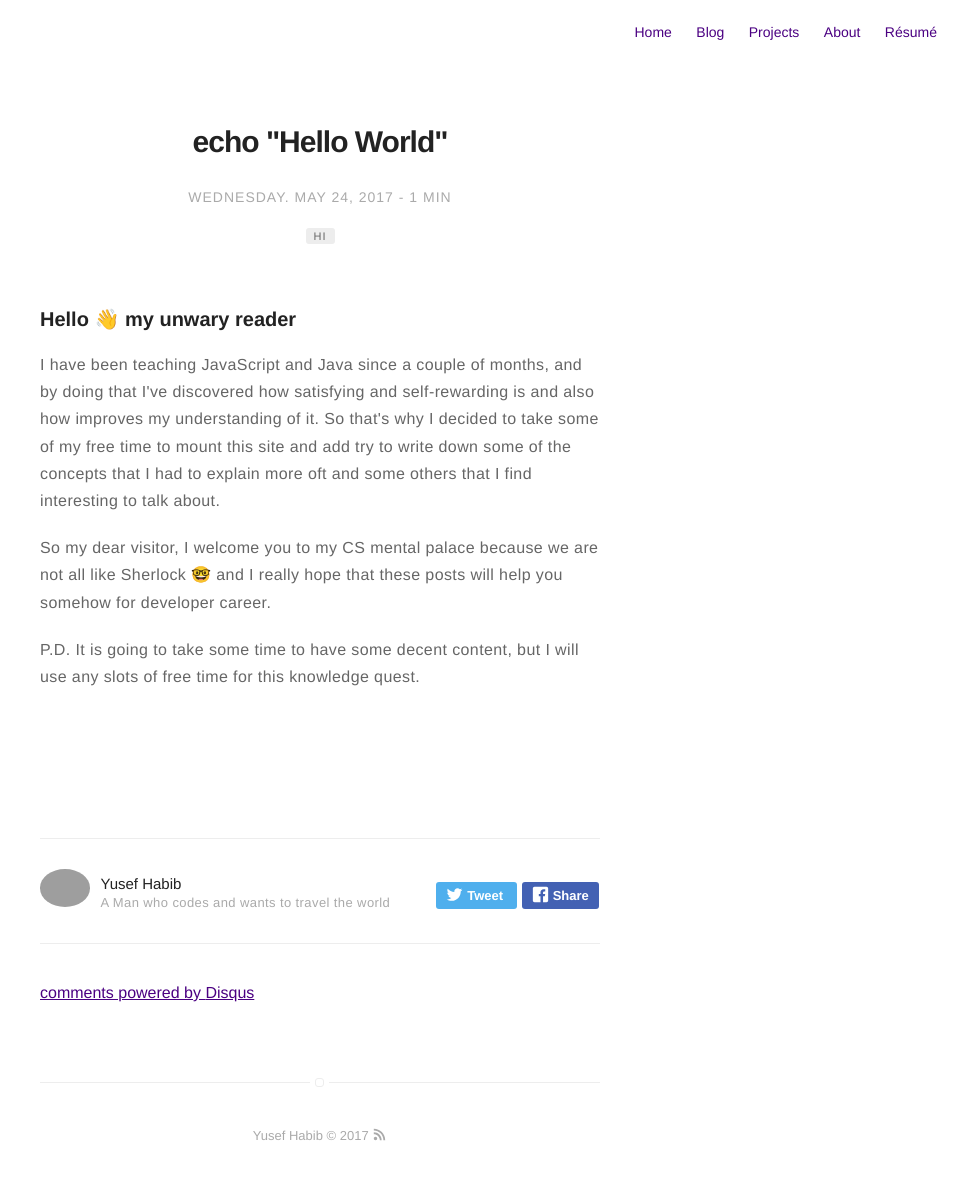
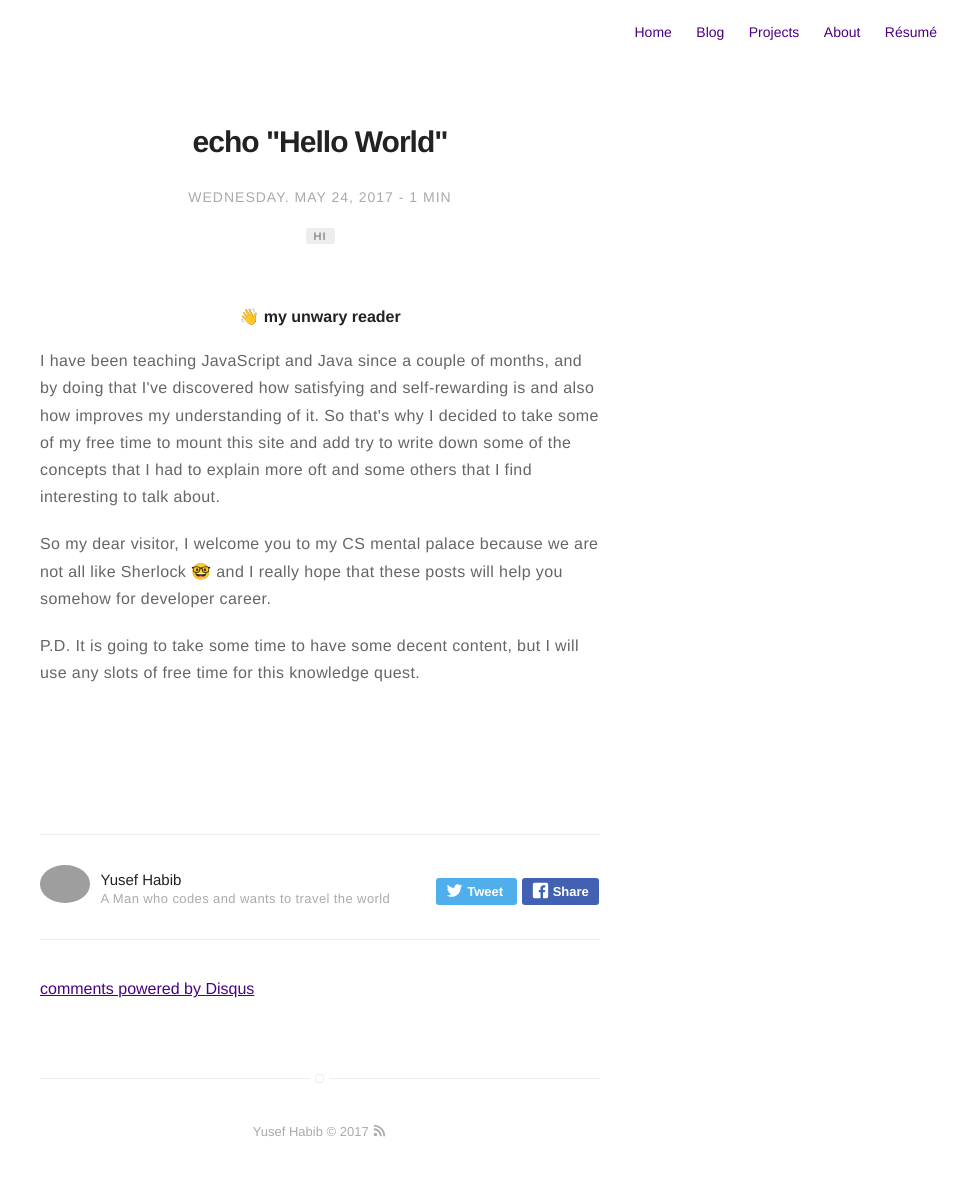
Before and after one commit to iamfortune/yhabib.github.io, a Jekyll site: the page built from _posts/2017-05-24-hello-world.md, in a window 1280 px wide. Shown: the whole page, without its empty margins (320-1280 px from the left). Built offline with Jekyll 4.4.1, drawn with Linux system fonts in a browser that asks for light colours; comment, search, counter and statistics services are not loaded.

Commit message:
text-align

```diff
--- a/_posts/2017-05-24-hello-world.md
+++ b/_posts/2017-05-24-hello-world.md
@@ -12,7 +12,7 @@ description: Hello World
 # jemoji: '<img class="emoji" title=":ramen:" alt=":ramen:" src="https://assets.github.com/images/icons/emoji/unicode/1f35c.png" height="20" width="20" align="absmiddle">'
 ---
 
-<h3>Hello 👋 my unwary reader</h3>
+<h4 style="text-align:center;">👋 my unwary reader</h4>
 
 <p>
 I have been teaching JavaScript and Java since a couple of months, and by doing that I've discovered how satisfying and self-rewarding is and also how improves my understanding of it. So that's why I decided to take some of my free time to mount this site and add try to write down some of the concepts that I had to explain more oft and some others that I find interesting to talk about.
```
